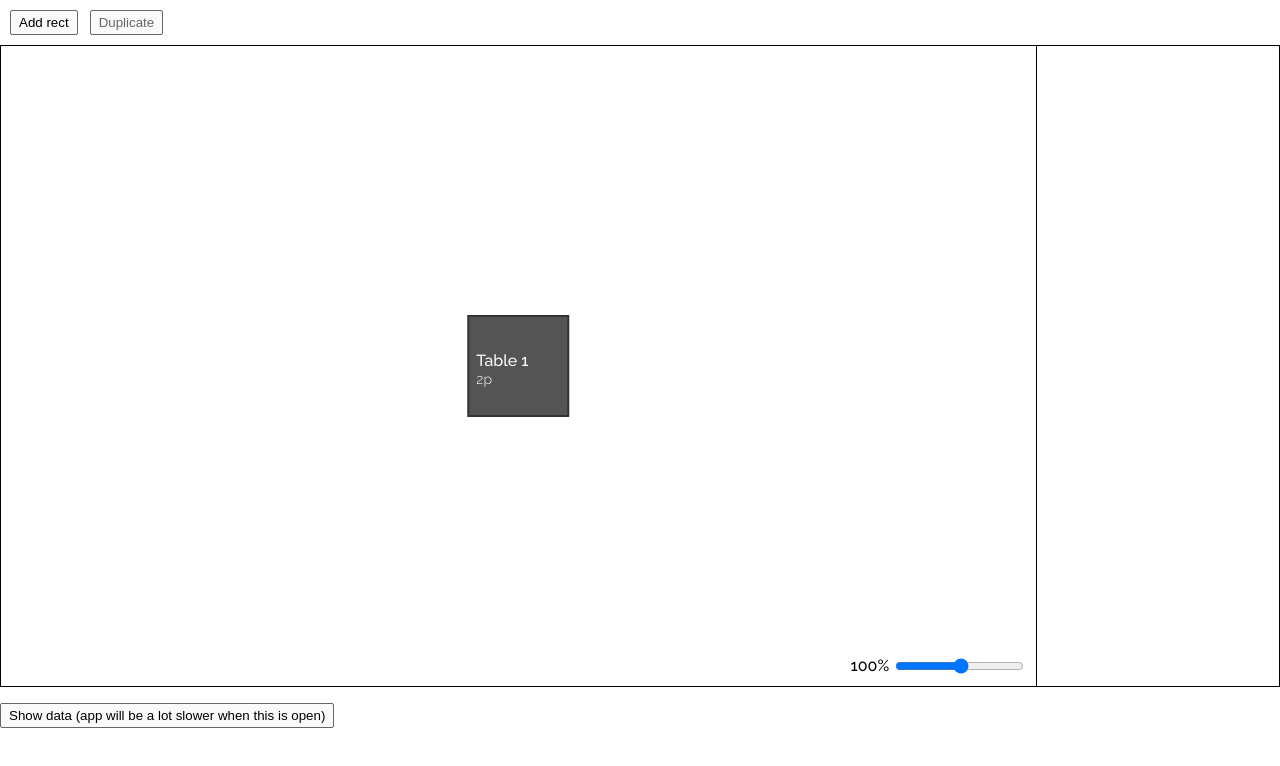
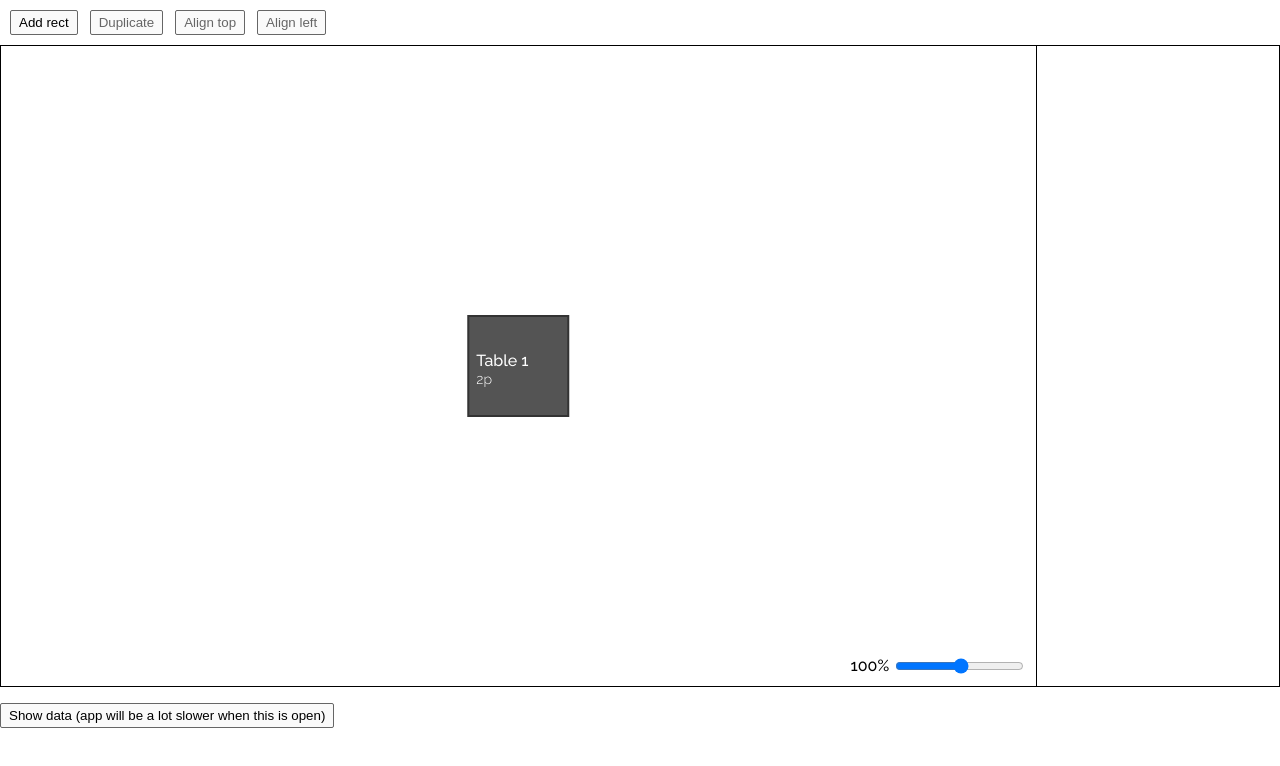
Before and after one commit to Calvein/poc-floorplan, a React app: page / in a window 1280 px wide. Built offline with nearby package versions, Linux system fonts and the light colour scheme.

Commit message:
add align to left/top

```diff
--- a/public/index.html
+++ b/public/index.html
@@ -3,7 +3,7 @@
   <head>
     <meta charset="utf-8">
     <meta name="viewport" content="width=device-width, initial-scale=1, shrink-to-fit=no">
-    <meta name="theme-color" content="#000000">
+    <meta name="theme-color" content="#545454">
     <!--
       manifest.json provides metadata used when your web app is added to the
       homescreen on Android. See https://developers.google.com/web/fundamentals/engage-and-retain/web-app-manifest/
@@ -20,7 +20,7 @@
       work correctly both with client-side routing and a non-root public URL.
       Learn how to configure a non-root public URL by running `npm run build`.
     -->
-    <title>React App</title>
+    <title>Floor plan PoC</title>
   </head>
   <body>
     <noscript>
--- a/src/App/index.js
+++ b/src/App/index.js
@@ -15,6 +15,16 @@ class App extends Component {
   }
 
   canvasRef = createRef()
+
+  createElement() {
+    const id = uniqueId()
+
+    return {
+      ...this.defaultElement,
+      label: `Table ${id}`,
+      id,
+    }
+  }
 
   setSelectedElements = (selectedElements = []) => {
     this.setState({
@@ -66,8 +76,8 @@ class App extends Component {
         [newId]: {
           ...element,
           id: newId,
-          x: element.x + 20,
-          y: element.y + 20,
+          x: element.x + 50,
+          y: element.y + 50,
           label: `${element.label} (${newId})`,
         }
       }
@@ -76,14 +86,32 @@ class App extends Component {
     this.addElements(newElements)
   }
 
-  createElement() {
-    const id = uniqueId()
+  makeHandleAlignElements = (position) => () => {
+    const {
+      elements,
+      selectedElements,
+    } = this.state
 
-    return {
-      ...this.defaultElement,
-      label: `Table ${id}`,
-      id,
+    let modifiers = {}
+    if (position === 'top') {
+      modifiers.y = Math.min.apply(null, selectedElements.map((id) => elements[id].y))
+    } else if (position === 'left') {
+      modifiers.x = Math.min.apply(null, selectedElements.map((id) => elements[id].x))
     }
+
+    const modifiedElements = selectedElements.reduce((acc, id) => {
+      const element = elements[id]
+
+      return {
+        ...acc,
+        [element.id]: {
+          ...element,
+          ...modifiers,
+        }
+      }
+    }, {})
+
+    this.addElements(modifiedElements)
   }
 
   handleClickShowData = () => {
@@ -120,9 +148,11 @@ class App extends Component {
     return (
       <div>
         <Toolbar
+          hasElementsSelected={selectedElements.length > 0}
+          hasMultipleElementsSelected={selectedElements.length > 1}
           onAddElement={this.addElement}
           onDuplicateElements={this.duplicateElements}
-          hasElementsSelected={selectedElements.length > 0}
+          makeOnAlignElements={this.makeHandleAlignElements}
         />
         <div className="App-wrapper">
           <Canvas
--- a/src/Canvas/index.css
+++ b/src/Canvas/index.css
@@ -25,6 +25,7 @@
 
 .Canvas-text {
   fill: #fff;
+  pointer-events: none;
 }
 
 .Canvas-text-pax {
--- a/src/Canvas/index.js
+++ b/src/Canvas/index.js
@@ -112,19 +112,26 @@ class Canvas extends Component {
     } = this.props
 
     // @TODO Account for the deg of the elements too
-    return selectedElements
+    const position = selectedElements
       .map((id) => elements.find((d) => d.id === id))
       .reduce((acc, element) => ({
-        x1: Math.min(acc.x1, element.x) - 8,
-        y1: Math.min(acc.y1, element.y) - 8,
-        x2: Math.max(acc.x2, element.x + element.width) + 8,
-        y2: Math.max(acc.y2, element.y + element.height) + 8,
+        x1: Math.min(acc.x1, element.x),
+        y1: Math.min(acc.y1, element.y),
+        x2: Math.max(acc.x2, element.x + element.width),
+        y2: Math.max(acc.y2, element.y + element.height),
       }), {
         x1: Infinity,
         y1: Infinity,
         x2: -Infinity,
         y2: -Infinity,
       })
+
+    return {
+      x1: position.x1 - 8,
+      y1: position.y1 - 8,
+      x2: position.x2 + 8,
+      y2: position.y2 + 8,
+    }
   }
 
   render() {
--- a/src/Toolbar/index.js
+++ b/src/Toolbar/index.js
@@ -7,8 +7,10 @@ class Toolbar extends Component {
   render() {
     const {
       hasElementsSelected,
+      hasMultipleElementsSelected,
       onAddElement,
       onDuplicateElements,
+      makeOnAlignElements,
     } = this.props
 
     return (
@@ -22,6 +24,18 @@ class Toolbar extends Component {
         >
           Duplicate
         </button>
+        <button
+          disabled={!hasMultipleElementsSelected}
+          onClick={makeOnAlignElements('top')}
+        >
+          Align top
+        </button>
+        <button
+          disabled={!hasMultipleElementsSelected}
+          onClick={makeOnAlignElements('left')}
+        >
+          Align left
+        </button>
       </div>
     )
   }
@@ -29,8 +43,10 @@ class Toolbar extends Component {
 
 Toolbar.propTypes = {
   hasElementsSelected: PropTypes.bool.isRequired,
+  hasMultipleElementsSelected: PropTypes.bool.isRequired,
   onAddElement: PropTypes.func.isRequired,
   onDuplicateElements: PropTypes.func.isRequired,
+  makeOnAlignElements: PropTypes.func.isRequired,
 }
 
 export default Toolbar
```
Also changed, not shown: public/manifest.json.
